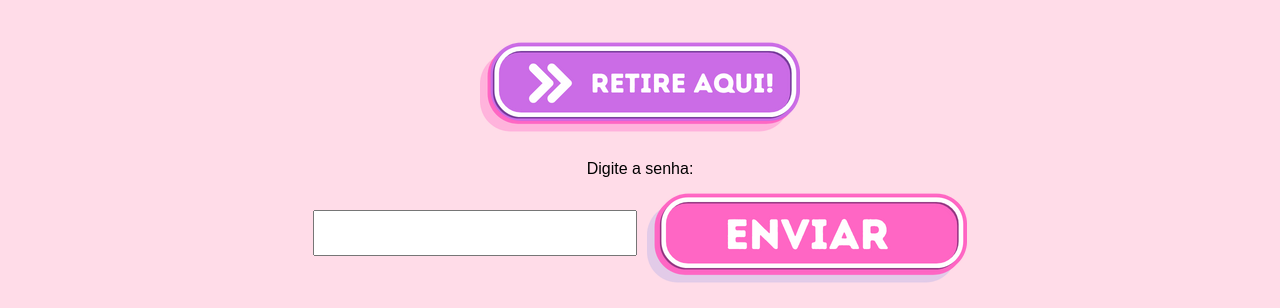
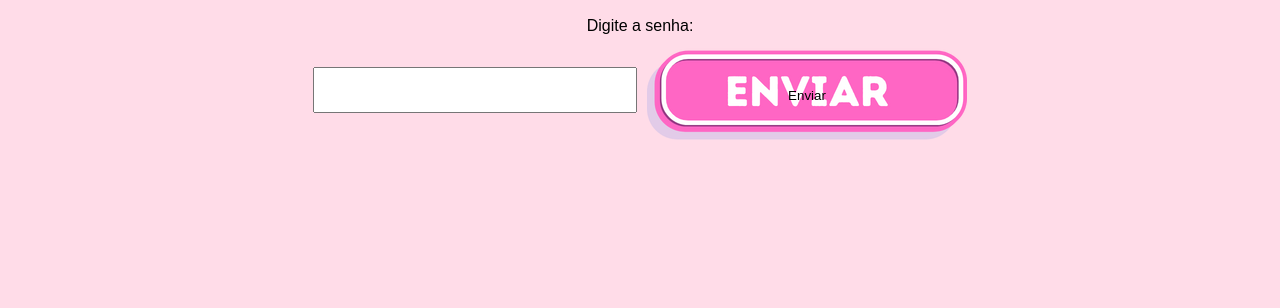
Before and after one commit to ProfessorAlissonSouza/presente-diario, a plain HTML site: page index.html in a window 1280 px wide. Shown: the part 584-892 px from the top of the page. After the commit the page ends 800 px from the top, so only its background shows below. Drawn offline with Linux system fonts and the light colour scheme.

Commit message:
Update index.html

```diff
--- a/index.html
+++ b/index.html
@@ -16,15 +16,12 @@
     <main>
         <h1>Retire aqui o seu presente diário</h1>
 
-        <!-- Botão para retirar o presente -->
-        <button id="btnRetirar" onclick="retirarPresente()"></button>
-
         <!-- Campo para senha -->
         <div id="senhaArea">
             <label for="senha">Digite a senha:</label>
             <div class="input-group">
                 <input type="password" id="senha">
-                <button id="btnEnviar" onclick="verificarSenha()"></button>
+                <button id="btnEnviar" onclick="verificarSenha()">Enviar</button>
             </div>
         </div>
 
@@ -1037,7 +1034,6 @@
                  '997839': '997.png',
                  '998989': '998.png',
                  '999723': '999.png'
-                // Adicione mais dias e senhas conforme necessário
             };
 
             if (senhasValidas[senha]) {
```
